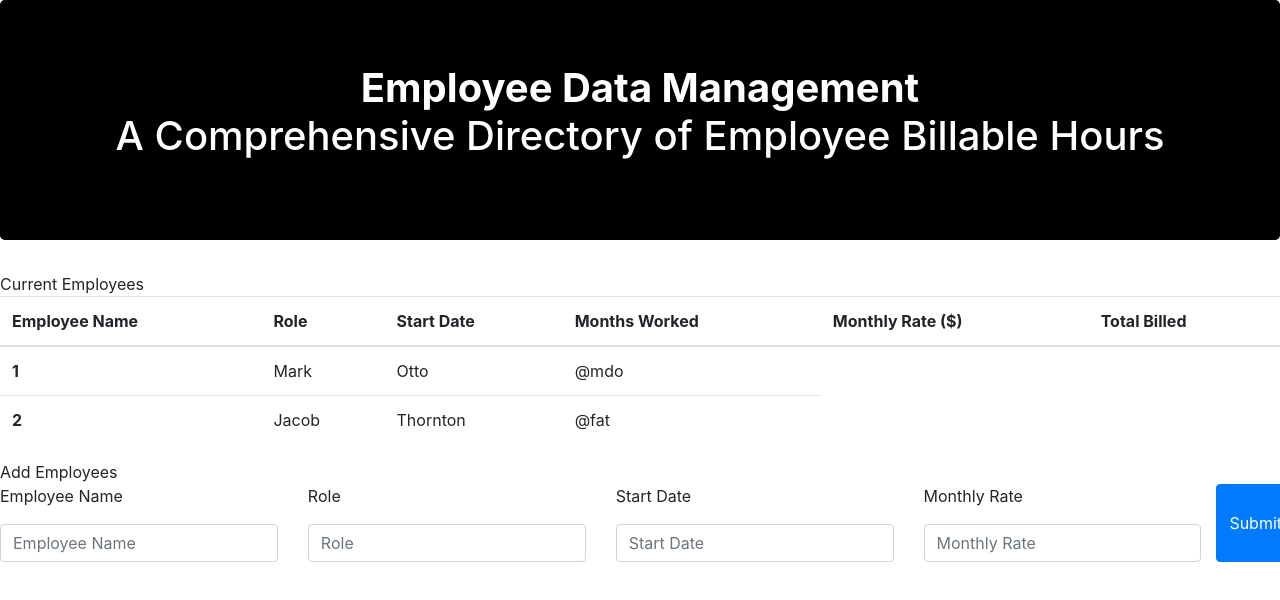
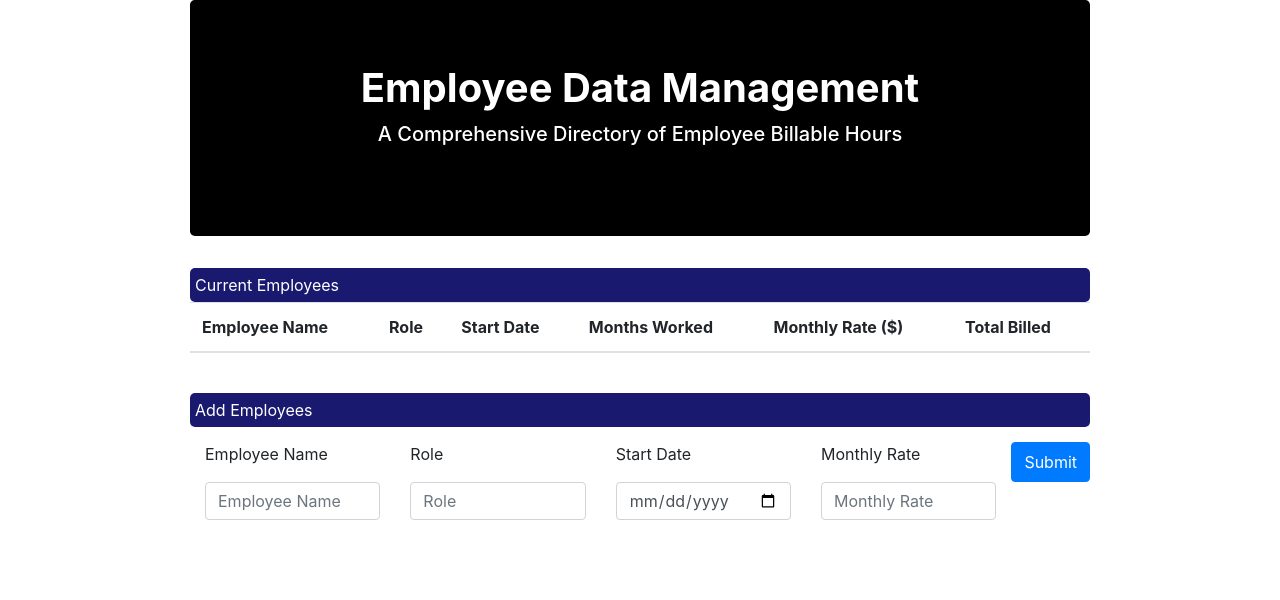
Before and after one commit to Spinglez/EmployeeTimesheet, a plain HTML site: page index.html in a window 1280 px wide. Drawn offline with nearby package versions, Linux system fonts and the light colour scheme; no server answers.

Commit message:
date type added to form

```diff
--- a/index.html
+++ b/index.html
@@ -5,18 +5,21 @@
     <meta name="viewport" content="width=device-width, initial-scale=1.0">
     <meta http-equiv="X-UA-Compatible" content="ie=edge">
     <title>Employee TimeSheet</title>
+    <link rel="stylesheet" href="style.css">
     <link rel="stylesheet" href="https://stackpath.bootstrapcdn.com/bootstrap/4.1.3/css/bootstrap.min.css" integrity="sha384-MCw98/SFnGE8fJT3GXwEOngsV7Zt27NXFoaoApmYm81iuXoPkFOJwJ8ERdknLPMO" crossorigin="anonymous">
     <script src="https://www.gstatic.com/firebasejs/5.5.6/firebase.js"></script>
 </head>
 <body>
+    <div id="container">
         <div class="jumbotron" style="background-color: black ; color: white;">
                 <h1 class="text-center">
                   <strong>
                     <i class="fa fa-newspaper-o"></i> Employee Data Management</strong>
-                    <p>A Comprehensive Directory of Employee Billable Hours</p>
+                    <p id="header-text">A Comprehensive Directory of Employee Billable Hours</p>
         </h1>
      </div>
-  <div>Current Employees</div>
+
+    <div class="mini-titles">Current Employees</div>
     <table class="table">
         <thead>
         <tr>
@@ -30,42 +33,37 @@
         </thead>
         <tbody>
         <tr>
-        <th scope="row">1</th>
-        <td>Mark</td>
-        <td>Otto</td>
-        <td>@mdo</td>
-      </tr>
-      <tr>
-        <th scope="row">2</th>
-        <td>Jacob</td>
-        <td>Thornton</td>
-        <td>@fat</td>
+            <th scope="row"></th>
+            <td></td>
+            <td></td>
+            <td></td>
         </tr>
         </tbody>
     </table>
 
     <form>
-      <div>Add Employees</div>
+        <div class="mini-titles">Add Employees</div>
     <div class="row">
-    <div class="col">
+        <div class="col-sm">
             <p>Employee Name</p>
         <input id="name" type="text" class="form-control" placeholder="Employee Name">
         </div>
-    <div class="col">
+        <div class="col-sm">
             <p>Role</p>
         <input id="role" type="text" class="form-control" placeholder="Role">
         </div>
-    <div class="col">
+        <div class="col-sm">
             <p>Start Date</p>
-        <input id="start-date" type="number" class="form-control" placeholder="Start Date">
+            <input id="start-date" type="date" class="form-control" placeholder="Start Date">
         </div>
-    <div class="col">
+        <div class="col-sm">
             <p>Monthly Rate</p>
             <input id="monthly-rate" type="text" class="form-control" placeholder="Monthly Rate">
         </div>
         <button type="submit" class="btn btn-primary">Submit</button>
     </div>
     </form>
+</div>
 
 <script src="https://code.jquery.com/jquery-3.3.1.slim.min.js" integrity="sha384-q8i/X+965DzO0rT7abK41JStQIAqVgRVzpbzo5smXKp4YfRvH+8abtTE1Pi6jizo" crossorigin="anonymous"></script>
   <script src="main.js"></script>
--- a/style.css
+++ b/style.css
@@ -0,0 +1,28 @@
+#container {
+    max-width: 900px;
+    height: auto;
+    margin: auto;
+    border: 2px grey;
+}
+
+#header-text {
+    font-size: .5em;
+    padding: 10px;
+}
+
+.mini-titles {
+    background: midnightblue;
+    color: white;
+    border-radius: 5px;
+    padding: 5px;
+}
+
+.row {
+   padding: 15px;
+   display: block;
+}
+
+button {
+    max-width: 80px;
+    max-height: 40px;
+}
```
Lines whose indentation alone changed are shown as unchanged.
